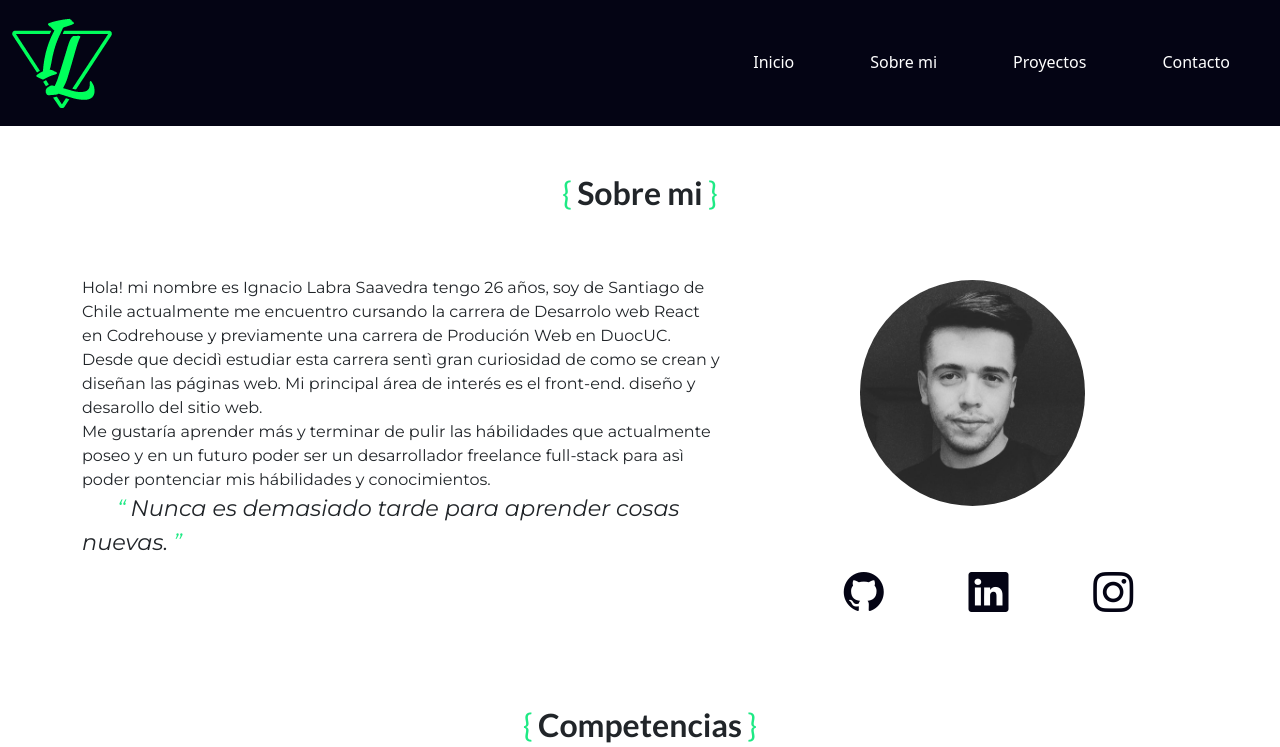
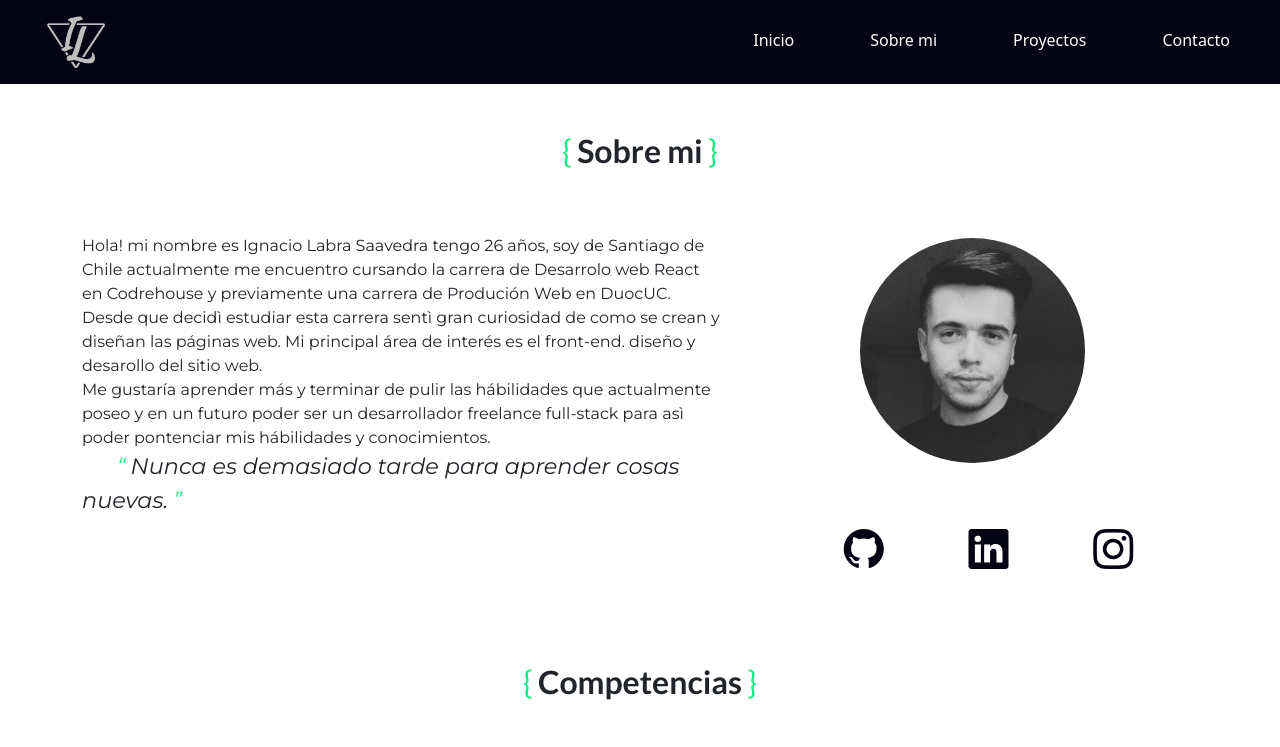
Before and after one commit to IgnacioLabraS/PF-Labra, a website: page pages/sobre_mi.html in a window 1280 px wide. Shown: the top 747 px of the page. Drawn offline with nearby package versions, Linux system fonts and the light colour scheme.

Commit message:
arregolo problema en pagina sobre mi

```diff
--- a/pages/sobre_mi.html
+++ b/pages/sobre_mi.html
@@ -18,7 +18,7 @@
 		<nav class="navbar navbar-expand-lg bg-primary"><!--Empieza nav-->
 			<div class="container-fluid">
 			  <a class="navbar-brand" href="../index.html">
-				<img src="../images/logo-header.webp" alt="logo de mi portafolio" class="img-responsive">
+				<img src="../images/logo-header.webp" alt="logo de mi portafolio" class="img-responsive img-logo">
 			  </a>
 			  <button class="navbar-toggler" type="button" data-bs-toggle="collapse" data-bs-target="#navbarSupportedContent" aria-controls="navbarSupportedContent" aria-expanded="false" aria-label="Toggle navigation">
 				<span class="bi bi-list"></span>
```
